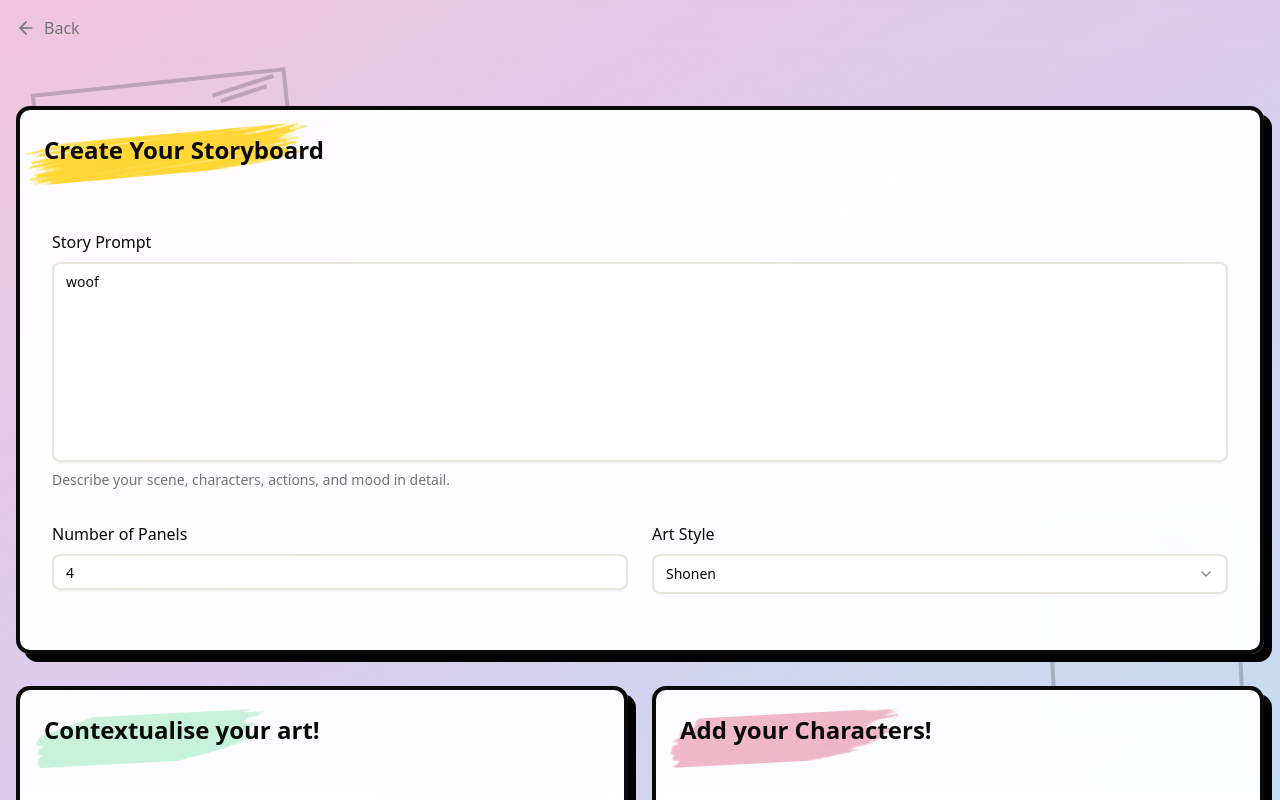
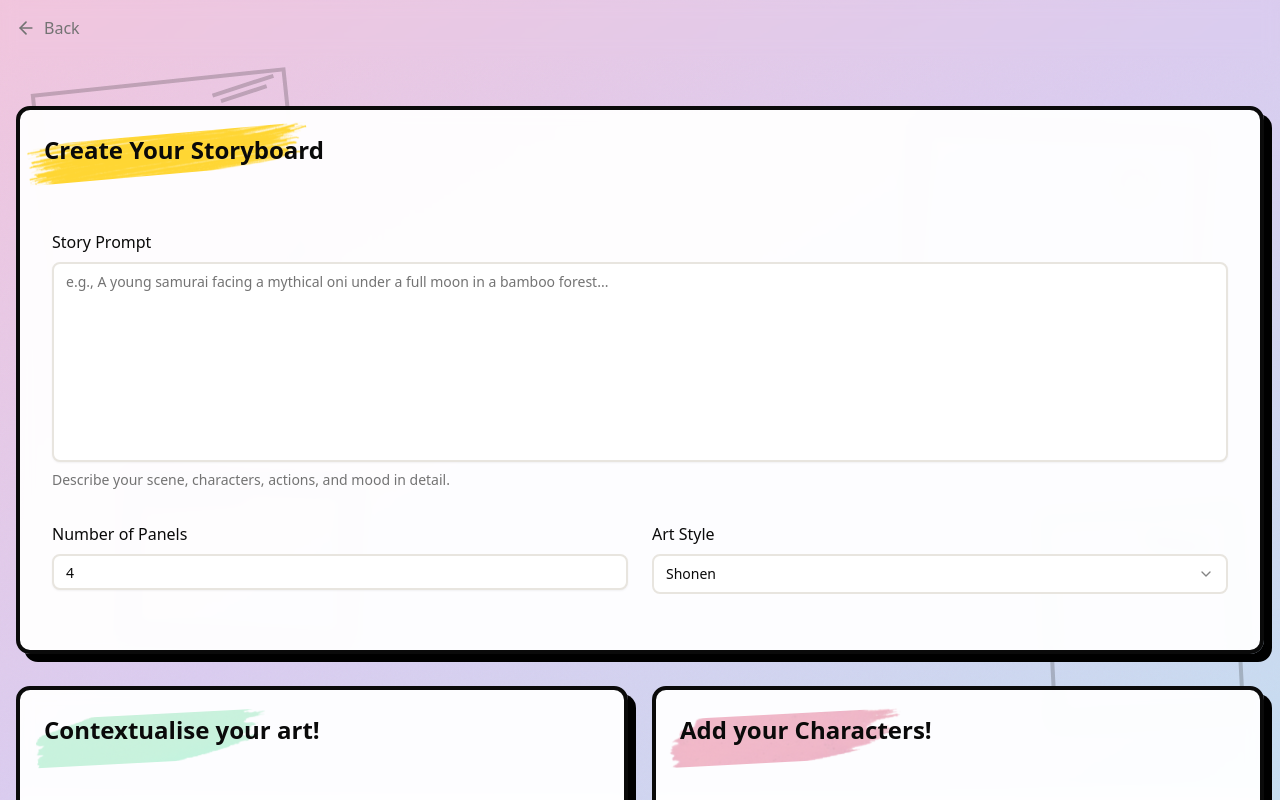
Before and after one commit to Hoodini231/Nemu, a Next.js app: page /create in a window 1280 px wide. Shown: the top 800 px of the page. Built offline with nearby package versions, Linux system fonts and the light colour scheme.

Commit message:
remove state thing init for prompt

```diff
--- a/app/create/page.tsx
+++ b/app/create/page.tsx
@@ -16,7 +16,7 @@ import { ArrowLeft, Upload, X, Sparkles } from "lucide-react"
 
 export default function CreatePage() {
   const router = useRouter()
-  const [prompt, setPrompt] = useState("woof")
+  const [prompt, setPrompt] = useState("")
   const [panels, setPanels] = useState("4")
   const [style, setStyle] = useState("shonen")
   const [illustrationImages, setIllustrationImages] = useState<string[]>([])
```
